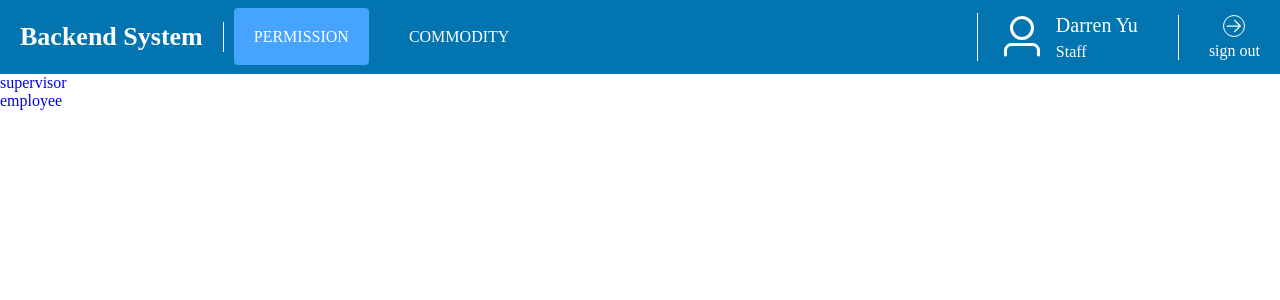
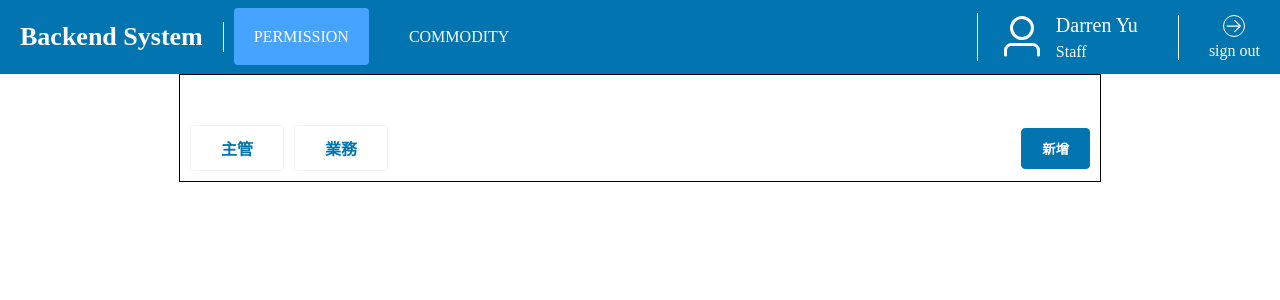
Before and after one commit to YuDarren/bs.github.io, a Vue app: page /permission in a window 1280 px wide. Shown: the top 300 px of the page. Built offline with nearby package versions, Linux system fonts and the light colour scheme.

Commit message:
bs page perission 50%

```diff
--- a/src/components/Header.vue
+++ b/src/components/Header.vue
@@ -70,7 +70,7 @@ export default {
           padding: 20px;
           color: #fff;
           border-radius: 4px;
-          &.router-link-exact-active {
+          &.router-link-active {
             padding: 20px;
             background: #46a3ff;
             border-radius: 4px;
--- a/src/views/Permission.vue
+++ b/src/views/Permission.vue
@@ -2,27 +2,81 @@
 export default {};
 </script>
 <template>
-  <div class="main">
+  <div class="per">
     <nav class="per_haeder">
-      <div class="per_bnts">
+      <div class="per_btns">
         <div class="btn">
-          <router-link to="/permission/supervisor">supervisor</router-link>
+          <router-link to="/permission/supervisor">主管</router-link>
         </div>
         <div class="btn">
-          <router-link to="/permission/employee">employee</router-link>
+          <router-link to="/permission/employee">業務</router-link>
         </div>
       </div>
-      <div class="addinfo_bnt"></div>
+      <div class="addinfo_btn">
+        <button><a href="#">新增</a></button>
+      </div>
     </nav>
 
     <router-view></router-view>
   </div>
 </template>
 <style lang="scss" scoped>
-.per_main {
+.per {
   padding-top: 40px;
   margin: 0 auto;
-  width: calc(100% - 260px);
+  width: calc(100% - 360px);
   max-width: 1920px;
+  display: flex;
+  border: 1px solid black;
+  .per_haeder {
+    display: flex;
+    align-items: center;
+    width: 100%;
+    justify-content: space-between;
+    padding: 10px;
+
+    .per_btns {
+      display: flex;
+      align-items: center;
+
+      .btn {
+        display: flex;
+        align-items: center;
+
+        font-weight: 600;
+        a {
+          border: 1px solid#f4f4f4;
+          color: #0275b1;
+          padding: 10px 30px;
+          border-radius: 4px;
+          &.router-link-exact-active {
+            padding: 10px 30px;
+            color: #fff;
+            background: #e0e0e0;
+            border-radius: 4px;
+          }
+        }
+      }
+      .btn + .btn {
+        margin-left: 10px;
+      }
+    }
+    .addinfo_btn {
+      display: flex;
+      align-items: center;
+
+      button {
+        cursor: pointer;
+        padding: 10px 20px;
+        background: #0275b1;
+        border-radius: 4px;
+        font-weight: 600;
+        border: 1px solid #0275b1;
+        a {
+          color: #fff;
+        }
+      }
+    }
+  }
 }
 </style>
--- a/src/views/Permission/Supervisor.vue
+++ b/src/views/Permission/Supervisor.vue
@@ -1,5 +1,7 @@
 <script>
 export default {};
 </script>
-<template></template>
+<template>
+  <div class="userinfo"></div>
+</template>
 <style lang="scss" scoped></style>
```
